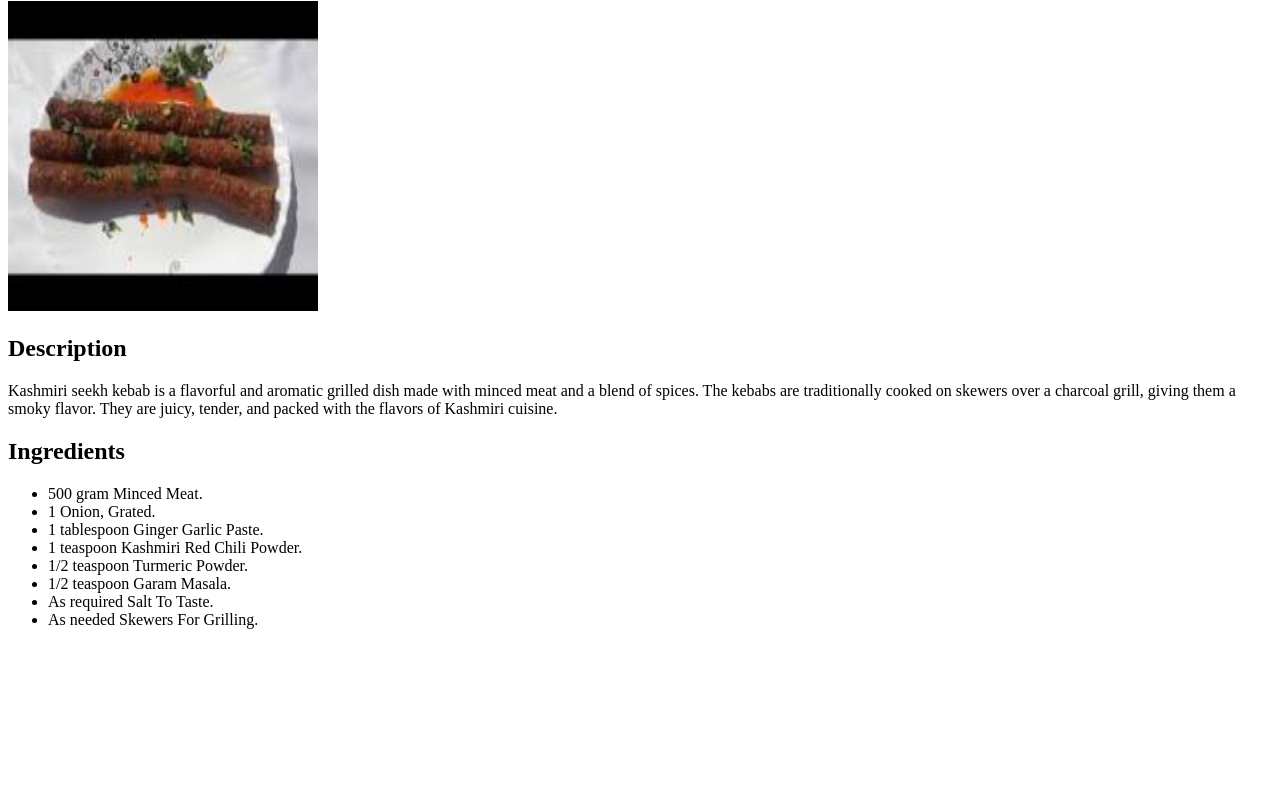
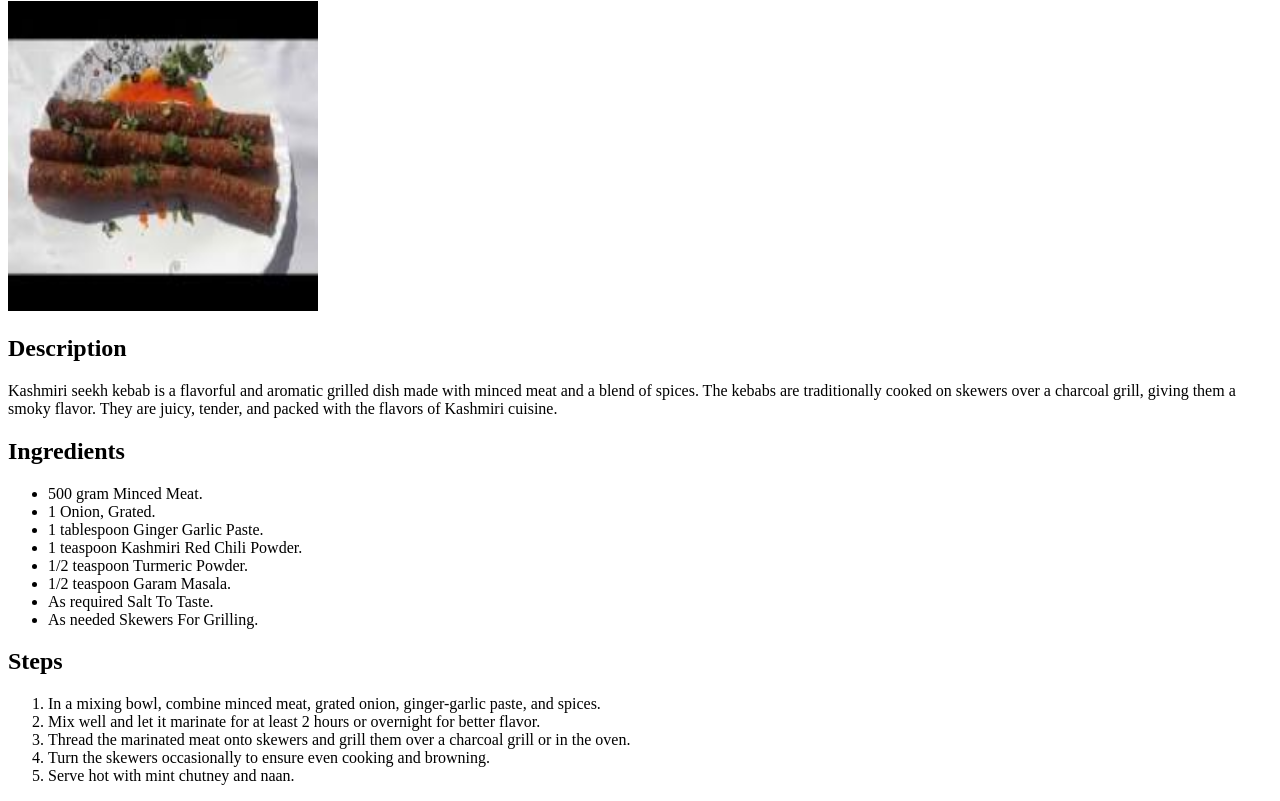
Before and after one commit to eliteUser7/odin-recipies, a plain HTML site: page recipies/kabab.html in a window 1280 px wide. Shown: the part 79-880 px from the top of the page. Before the commit the page ends 800 px from the top, so only its background shows below. Drawn offline with Linux system fonts and the light colour scheme.

Commit message:
Kebab recipe fully done, other recipies don't have files yet

```diff
--- a/recipies/kabab.html
+++ b/recipies/kabab.html
@@ -22,6 +22,14 @@
         <li>As required Salt To Taste.</li>
         <li>As needed Skewers For Grilling.</li>
     </ul>
+    <h2>Steps</h2>
+    <ol>
+        <li>In a mixing bowl, combine minced meat, grated onion, ginger-garlic paste, and spices.</li>
+        <li>Mix well and let it marinate for at least 2 hours or overnight for better flavor.</li>
+        <li>Thread the marinated meat onto skewers and grill them over a charcoal grill or in the oven.        </li>
+        <li>Turn the skewers occasionally to ensure even cooking and browning.        </li>
+        <li>Serve hot with mint chutney and naan.        </li>
+    </ol>
 </body>
 </html>
 <!-- Kashmiri seekh kebab is a flavorful and aromatic grilled dish made with minced meat and a blend of spices. The kebabs are traditionally cooked on skewers over a charcoal grill, giving them a smoky flavor. They are juicy, tender, and packed with the flavors of Kashmiri cuisine. -->
```
Also changed, not shown: index.html (+5 -1 lines).
